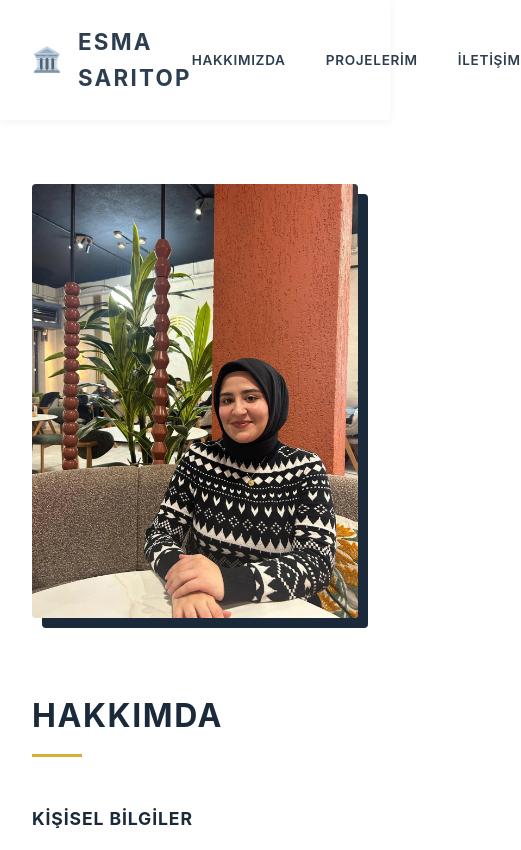
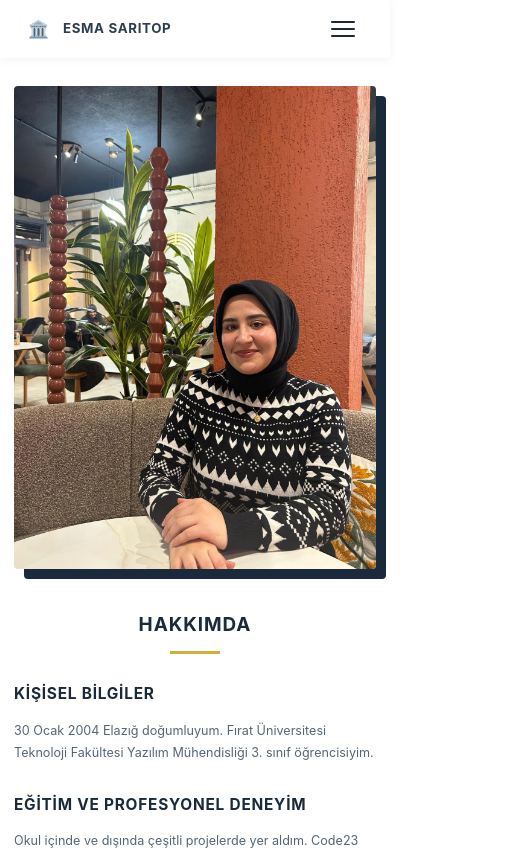
Before and after one commit to esmasaritop/webLabTasksProject, a React (Vite) app: page / in a window 390 px wide. Shown: the top 850 px of the page, 521 px wide, since content can reach past the window. Built offline with nearby package versions, Linux system fonts and the light colour scheme.

Commit message:
response first commit

```diff
--- a/src/App.css
+++ b/src/App.css
@@ -357,6 +357,42 @@ section h2::after {
   border-radius: 50%;
 }
 
+/* Hamburger Button */
+.hamburger {
+  display: none;
+  flex-direction: column;
+  justify-content: center;
+  gap: 5px;
+  background: none;
+  border: none;
+  cursor: pointer;
+  padding: 0.5rem;
+  z-index: 200;
+}
+
+.hamburger span {
+  display: block;
+  width: 24px;
+  height: 2px;
+  background-color: #1a2a3a;
+  border-radius: 2px;
+  transition: all 0.3s ease;
+  transform-origin: center;
+}
+
+.hamburger.open span:nth-child(1) {
+  transform: translateY(7px) rotate(45deg);
+}
+
+.hamburger.open span:nth-child(2) {
+  opacity: 0;
+  transform: scaleX(0);
+}
+
+.hamburger.open span:nth-child(3) {
+  transform: translateY(-7px) rotate(-45deg);
+}
+
 @media (max-width: 992px) {
   .contact-layout {
     flex-direction: column;
@@ -369,6 +405,203 @@ section h2::after {
 
   .form-row {
     flex-direction: column;
+  }
+}
+
+/* ========================
+   TABLET (max 768px)
+======================== */
+@media (max-width: 768px) {
+  .hamburger {
+    display: flex;
+  }
+
+  nav {
+    position: absolute;
+    top: 100%;
+    left: 0;
+    right: 0;
+    background-color: #ffffff;
+    box-shadow: 0 8px 24px rgba(0, 0, 0, 0.1);
+    max-height: 0;
+    overflow: hidden;
+    transition: max-height 0.35s ease, padding 0.35s ease;
+    padding: 0 2rem;
+  }
+
+  nav.nav-open {
+    max-height: 300px;
+    padding: 1.5rem 2rem;
+  }
+
+  nav ul {
+    flex-direction: column;
+    gap: 1.5rem;
+  }
+
+  nav a {
+    font-size: 1rem;
+    display: block;
+    padding: 0.5rem 0;
+  }
+
+  .header-content {
+    position: relative;
+  }
+
+  header {
+    padding: 1rem 0;
+  }
+
+  .logo h1 {
+    font-size: 1.1rem;
+  }
+
+  main {
+    margin: 2.5rem auto;
+    gap: 4rem;
+    padding: 0 1.25rem;
+  }
+
+  section h2 {
+    font-size: 1.6rem;
+    margin-bottom: 2rem;
+  }
+
+  /* Hakkımda */
+  .hakkimda-layout {
+    flex-direction: column;
+    align-items: center;
+    gap: 2.5rem;
+  }
+
+  .hakkimda-photo {
+    flex: 0 0 auto;
+    width: 100%;
+    max-width: 320px;
+  }
+
+  .hakkimda-info h2 {
+    text-align: center;
+  }
+
+  .hakkimda-info h2::after {
+    left: 50%;
+    transform: translateX(-50%);
+  }
+
+  /* Projects */
+  .project-grid {
+    grid-template-columns: 1fr;
+    gap: 1.75rem;
+  }
+
+  /* Contact */
+  .contact-layout {
+    flex-direction: column;
+    gap: 2.5rem;
+  }
+
+  .contact-info {
+    flex: 0 0 auto;
+  }
+
+  .form-row {
+    flex-direction: column;
+    gap: 1.25rem;
+  }
+
+  .submit-btn {
+    width: 100%;
+    justify-content: center;
+  }
+
+  .tech-tags {
+    gap: 0.6rem;
+  }
+
+  footer {
+    padding: 2.5rem 1.5rem;
+  }
+}
+
+/* ========================
+   MOBILE (max 480px)
+======================== */
+@media (max-width: 480px) {
+  .logo h1 {
+    font-size: 0.95rem;
+    letter-spacing: 0.05em;
+  }
+
+  .logo-icon {
+    font-size: 1.2rem;
+  }
+
+  main {
+    padding: 0 1rem;
+    margin: 2rem auto;
+    gap: 3.5rem;
+  }
+
+  section h2 {
+    font-size: 1.35rem;
+  }
+
+  .hakkimda-photo {
+    max-width: 260px;
+  }
+
+  .hakkimda-info p {
+    font-size: 0.9rem;
+  }
+
+  .project-grid {
+    grid-template-columns: 1fr;
+  }
+
+  .project-card {
+    padding: 2rem 1.25rem;
+  }
+
+  .project-card h3 {
+    font-size: 1rem;
+  }
+
+  .contact-info h3 {
+    font-size: 1.2rem;
+  }
+
+  .contact-info p {
+    font-size: 0.9rem;
+  }
+
+  .contact-form input,
+  .contact-form textarea {
+    padding: 0.85rem 1.1rem;
+    font-size: 0.875rem;
+  }
+
+  .submit-btn {
+    padding: 1rem 1.75rem;
+    font-size: 0.9rem;
+  }
+
+  .social-links {
+    flex-wrap: wrap;
+  }
+
+  .social-icon {
+    font-size: 0.75rem;
+    padding: 0.55rem 1rem;
+  }
+
+  footer {
+    padding: 2rem 1rem;
+  }
+
+  footer p {
+    font-size: 0.8rem;
   }
 }
 
--- a/src/App.tsx
+++ b/src/App.tsx
@@ -1,10 +1,12 @@
 import { useState } from 'react'
-import reactLogo from './assets/react.svg'
-import viteLogo from '/vite.svg'
 import './App.css'
 import Swal from 'sweetalert2'
 
 function App() {
+  const [menuOpen, setMenuOpen] = useState(false);
+
+  const closeMenu = () => setMenuOpen(false);
+
   const handleSubmit = (e: React.FormEvent<HTMLFormElement>) => {
     e.preventDefault();
     const formData = new FormData(e.currentTarget);
@@ -80,11 +82,21 @@ function App() {
             <span className="logo-icon" aria-hidden="true">🏛️</span>
             <h1>ESMA SARITOP</h1>
           </div>
-          <nav>
+          <button
+            className={`hamburger${menuOpen ? ' open' : ''}`}
+            aria-label="Menüyü aç/kapat"
+            aria-expanded={menuOpen}
+            onClick={() => setMenuOpen(!menuOpen)}
+          >
+            <span></span>
+            <span></span>
+            <span></span>
+          </button>
+          <nav className={menuOpen ? 'nav-open' : ''}>
             <ul>
-              <li><a href="#hakkimda">HAKKIMIZDA</a></li>
-              <li><a href="#projeler">PROJELERİM</a></li>
-              <li><a href="#iletisim">İLETİŞİM</a></li>
+              <li><a href="#hakkimda" onClick={closeMenu}>HAKKIMIZDA</a></li>
+              <li><a href="#projeler" onClick={closeMenu}>PROJELERİM</a></li>
+              <li><a href="#iletisim" onClick={closeMenu}>İLETİŞİM</a></li>
             </ul>
           </nav>
         </div>
--- a/src/index.css
+++ b/src/index.css
@@ -41,3 +41,15 @@ h3 {
 * {
   box-sizing: border-box;
 }
+
+@media (max-width: 768px) {
+  :root {
+    font-size: 15px;
+  }
+}
+
+@media (max-width: 480px) {
+  :root {
+    font-size: 14px;
+  }
+}
```
